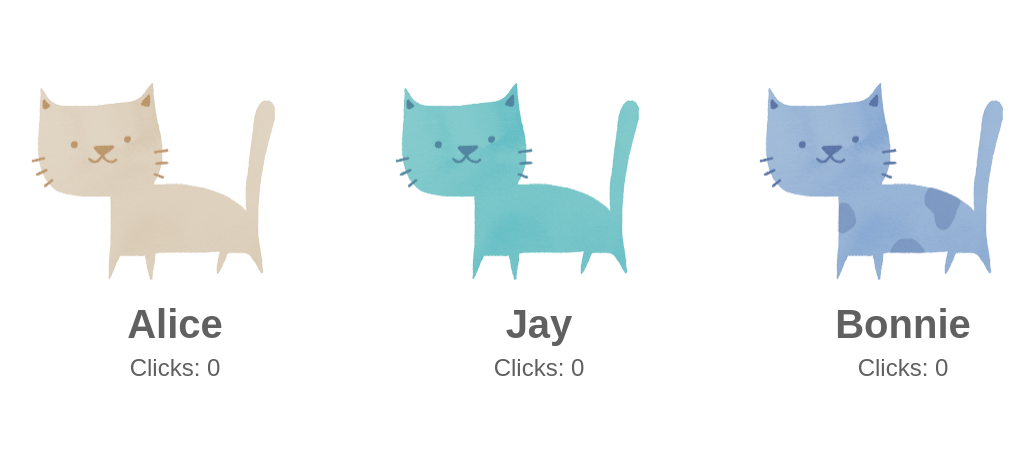
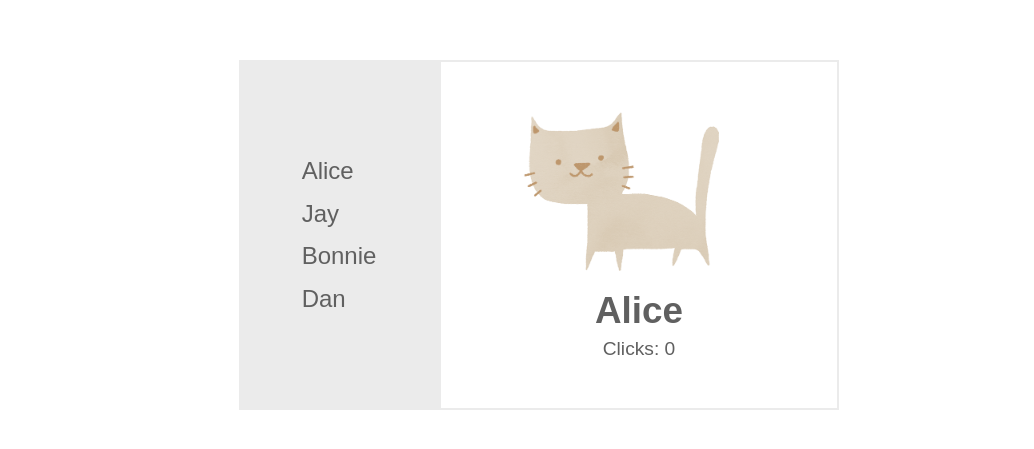
Before and after one commit to TinyLittleMaggie/Cat-Clicker, a plain HTML site: page index.html in a window 1280 px wide. Shown: the part 173-622 px from the top of the page, without its empty margins (101-1135 px from the left). Drawn offline with nearby package versions, Linux system fonts and the light colour scheme; a web font is replaced by a local one.

Commit message:
Redesign layout
So that the list of cats is on the left,
and the selected cat is on the right.

```diff
--- a/index.html
+++ b/index.html
@@ -2,22 +2,45 @@
 <html lang="en" dir="ltr">
 
 <head>
+
   <meta charset="utf-8">
   <title>Cat Clicker</title>
+
+  <!-- Project Stylesheet -->
   <link rel="stylesheet" href="style.css">
+
+  <!-- Google Font -->
   <link href="https://fonts.font.im/css?family=Montserrat:300,600" rel="stylesheet">
+
+  <!-- jQuery -->
   <script src="https://cdnjs.cloudflare.com/ajax/libs/jquery/3.3.1/jquery.min.js"></script>
+
+  <!-- Handlebars -->
+  <script src="https://cdnjs.cloudflare.com/ajax/libs/handlebars.js/4.0.12/handlebars.min.js"></script>
+
 </head>
 
 <body>
 
-  <div class="img-container">
+<div class="container-main">
+  <div class="container-names">
+    <ul class="cat-list">
+      <li class="cat-list-item">Alice</li>
+      <li class="cat-list-item">Jay</li>
+      <li class="cat-list-item">Bonnie</li>
+      <li class="cat-list-item">Dan</li>
+    </ul>
+  </div>
+
+  <div class="container-cat">
     <img id="cat1" class="cat-image" src="img/Cat1.png" alt="A cat image">
     <p id="cat-name-1" class="cat-name"></p>
     <p class="num-of-clicks" id="clicks-1">Clicks: 0</p>
   </div>
+</div>
 
-  <div class="img-container">
+
+  <!-- <div class="img-container">
     <img id="cat2" class="cat-image" src="img/Cat2.png" alt="Another cat image">
     <p id="cat-name-2" class="cat-name"></p>
     <p class="num-of-clicks" id="clicks-2">Clicks: 0</p>
@@ -27,7 +50,7 @@
     <img id="cat3" class="cat-image" src="img/Cat3.png" alt="Yet another cat image">
     <p id="cat-name-3" class="cat-name"></p>
     <p class="num-of-clicks" id="clicks-3">Clicks: 0</p>
-  </div>
+  </div> -->
 
   <script src="app.js"></script>
 
--- a/style.css
+++ b/style.css
@@ -1,5 +1,9 @@
 html {
   height: 100%;
+}
+
+* {
+    box-sizing: border-box;
 }
 
 body {
@@ -14,24 +18,56 @@ body {
 }
 
 #cat1, #cat2, #cat3 {
-  width: 300px;
+  width: 240px;
   display: block;
-  margin: auto;
+  margin-top: 1em;
 }
 
 .cat-image:hover {
   cursor: pointer;
 }
 
-.img-container {
-  width: 300px;
+.container-main {
+  width: 600px;
+  margin-left: auto;
+  margin-right: auto;
+  display: flex;
+  align-content: center;
+  justify-content: center;
+}
+
+.container-names {
+  background-color: #EBEBEB;
+  width: 200px;
   height: 350px;
-  margin-left: 2em;
-  margin-right: 2em;
   display: flex;
   flex-wrap: wrap;
   align-content: center;
   justify-content: center;
+}
+
+.container-cat {
+  width: 400px;
+  height: 350px;
+  border: 2px solid #EBEBEB;
+  display: flex;
+  flex-wrap: wrap;
+  align-content: center;
+  justify-content: center;
+}
+
+.cat-list {
+  list-style: none;
+  margin: 0;
+  padding: 0;
+}
+
+.cat-list-item {
+  color: #606060;
+  font-family: 'Montserrat', sans-serif;
+  font-weight: 300;
+  font-size: 1.5em;
+  margin: 0.6em 0;
 }
 
 .cat-name {
@@ -40,7 +76,7 @@ body {
   color: #606060;
   font-family: 'Montserrat', sans-serif;
   font-weight: 600;
-  font-size: 2.5em;
+  font-size: 2.3em;
   margin-top: 0.3em;
   margin-bottom: 0;
 }
@@ -51,7 +87,6 @@ body {
   color: #606060;
   font-family: 'Montserrat', sans-serif;
   font-weight: 300;
-  font-size: 1.5em;
+  font-size: 1.2em;
   margin-top: 0.3em;
-  margin-bottom: 0.5em;
 }
```
